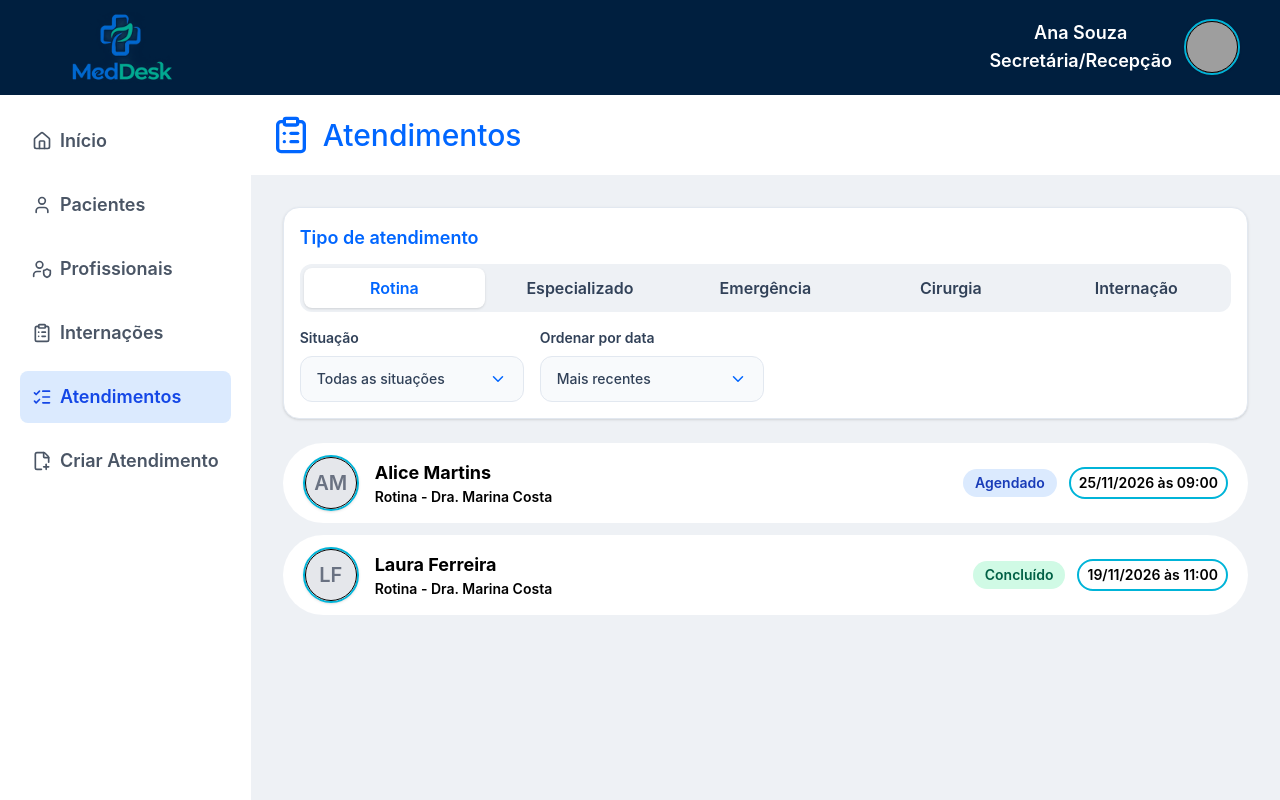
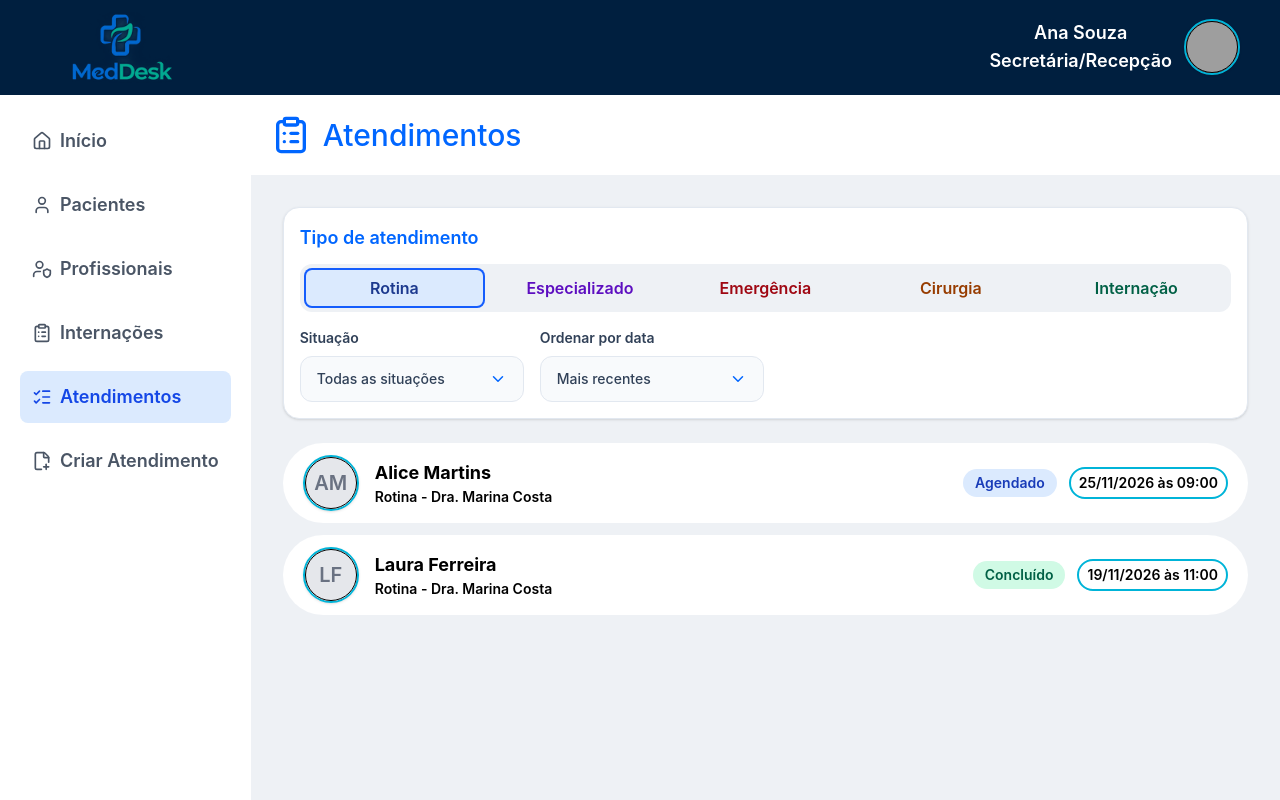
Before and after one commit to Bernardo-Guedes/MedDesk, a React (Vite) app in the folder frontend/: page /admin/atendimentos in a window 1280 px wide. Built offline with nearby package versions, Linux system fonts and the light colour scheme; grey boxes are pictures that could not be loaded.

Commit message:
style(atendimentos): diferenciação de tipos por cor

```diff
--- a/frontend/src/components/ui/SeletorOpcoes.tsx
+++ b/frontend/src/components/ui/SeletorOpcoes.tsx
@@ -3,7 +3,12 @@ interface SeletorOpcoesProps<T extends string> {
   rotulo: string;
   valor: T;
   onChange: (valor: T) => void;
-  opcoes: { valor: T; texto: string }[];
+  opcoes: {
+    valor: T;
+    texto: string;
+    estiloSelecionado?: string;
+    estiloNaoSelecionado?: string;
+  }[];
 }
 
 function SeletorOpcoes<T extends string>({ nome, rotulo, valor, onChange, opcoes }: SeletorOpcoesProps<T>) {
@@ -12,7 +17,7 @@ function SeletorOpcoes<T extends string>({ nome, rotulo, valor, onChange, opcoes
       <legend className="mb-3 text-lg font-semibold text-principal">{rotulo}</legend>
       <div className="flex flex-wrap gap-1 rounded-xl bg-background p-1">
         {opcoes.map((opcao) => (
-          <label key={opcao.valor} className={`flex-1 cursor-pointer rounded-lg px-3 py-2 text-center font-semibold transition-colors ${valor === opcao.valor ? "bg-white text-principal shadow-sm" : "text-slate-700 hover:bg-white/60"} focus-within:ring-2 focus-within:ring-destaque`}>
+          <label key={opcao.valor} className={`flex-1 cursor-pointer rounded-lg px-3 py-2 text-center font-semibold transition-colors ${valor === opcao.valor ? opcao.estiloSelecionado ?? "bg-white text-principal shadow-sm" : opcao.estiloNaoSelecionado ?? "text-slate-700 hover:bg-white/60"} focus-within:ring-2 focus-within:ring-destaque`}>
             <input
               type="radio"
               name={nome}
--- a/frontend/src/pages/admin/Atendimentos.tsx
+++ b/frontend/src/pages/admin/Atendimentos.tsx
@@ -32,12 +32,17 @@ type Atendimento = {
   | { tipo: Exclude<Tipo, "Emergência" | "Especializado"> }
 );
 
-const tipos: { valor: Tipo; texto: string }[] = [
-  { valor: "Rotina", texto: "Rotina" },
-  { valor: "Especializado", texto: "Especializado" },
-  { valor: "Emergência", texto: "Emergência" },
-  { valor: "Cirurgia", texto: "Cirurgia" },
-  { valor: "Internação", texto: "Internação" },
+const tipos: {
+  valor: Tipo;
+  texto: string;
+  estiloSelecionado: string;
+  estiloNaoSelecionado: string;
+}[] = [
+  { valor: "Rotina", texto: "Rotina", estiloSelecionado: "bg-blue-100 text-blue-900 ring-2 ring-inset ring-blue-600", estiloNaoSelecionado: "text-blue-800 hover:bg-blue-50" },
+  { valor: "Especializado", texto: "Especializado", estiloSelecionado: "bg-violet-100 text-violet-900 ring-2 ring-inset ring-violet-600", estiloNaoSelecionado: "text-violet-800 hover:bg-violet-50" },
+  { valor: "Emergência", texto: "Emergência", estiloSelecionado: "bg-red-100 text-red-900 ring-2 ring-inset ring-red-600", estiloNaoSelecionado: "text-red-800 hover:bg-red-50" },
+  { valor: "Cirurgia", texto: "Cirurgia", estiloSelecionado: "bg-amber-100 text-amber-900 ring-2 ring-inset ring-amber-600", estiloNaoSelecionado: "text-amber-800 hover:bg-amber-50" },
+  { valor: "Internação", texto: "Internação", estiloSelecionado: "bg-emerald-100 text-emerald-900 ring-2 ring-inset ring-emerald-600", estiloNaoSelecionado: "text-emerald-800 hover:bg-emerald-50" },
 ];
 
 const situacoesPorTipo: Record<Tipo, Situacao[]> = {
```
